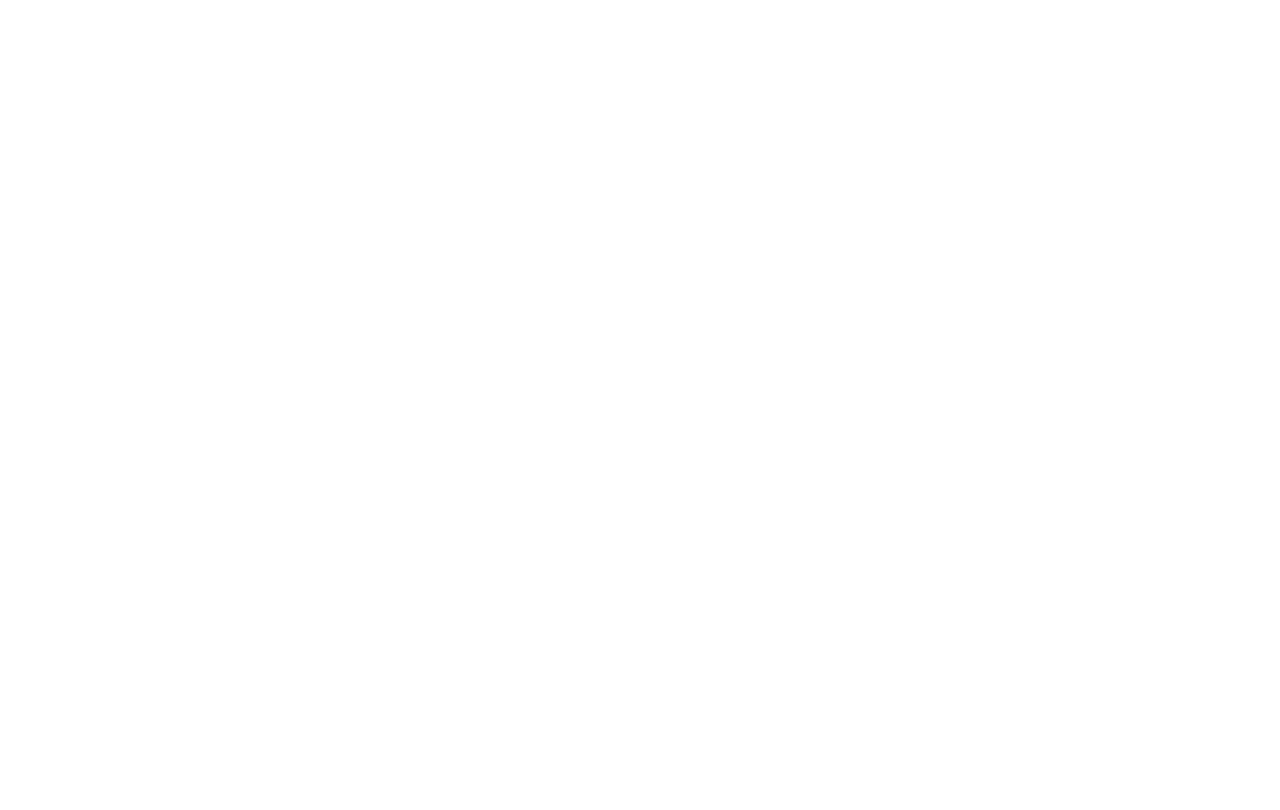
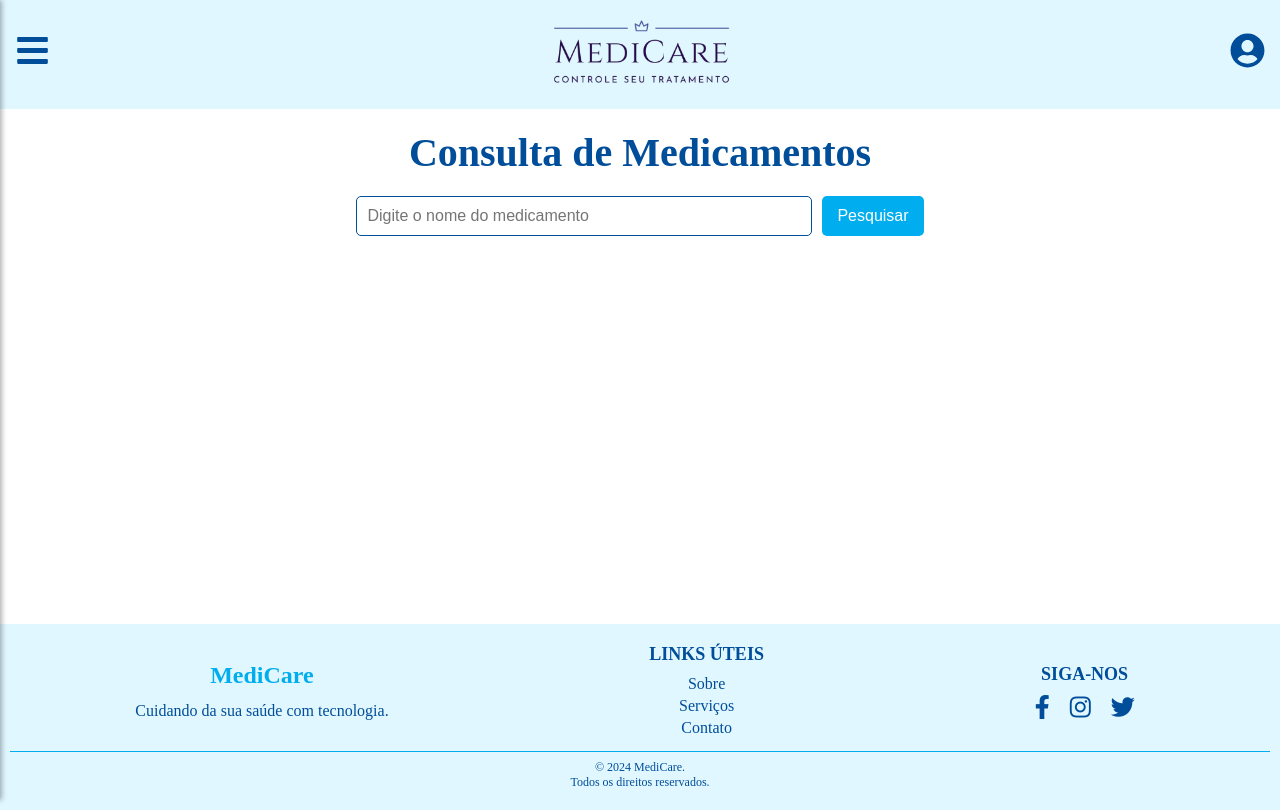
Before and after one commit to Raquel212/MediCareFrontEnd, a React (Vite) app: page /dicas in a window 1280 px wide. Before the commit this address had no page. Built offline with nearby package versions, Linux system fonts and the light colour scheme.

Commit message:
Update no Header Usuário

```diff
--- a/src/components/HeaderHomeUsuario/index.jsx
+++ b/src/components/HeaderHomeUsuario/index.jsx
@@ -1,6 +1,6 @@
 import { useState } from "react";
 import styles from './HeaderHomeUsuario.module.css';
-import { FaBars, FaTimes, FaUserCircle, FaPills, FaCalendarAlt, FaHistory, FaFileAlt, FaCog } from "react-icons/fa";
+import { FaBars, FaTimes, FaUserCircle, FaPills, FaCalendarAlt, FaHistory, FaFileAlt, FaCog, FaSearchPlus, FaClock } from "react-icons/fa";
 import { Link } from "react-router-dom";
 import logo from '../../assets/Logo_Sem.png';
 
@@ -45,11 +45,12 @@
             <nav className={`${styles.menuLateralHomeUsuario} ${menuAberto ? styles.aberto : ''}`}>
                 <ul>
                     <li><FaPills className={styles.menuIconHomeUsuario} /><a href="/cadastrarmedicamento">Cadastrar Medicamentos</a></li>
-                    <li><FaCalendarAlt className={styles.menuIconHomeUsuario} /><a href="/agendarmedicamento">Agendar Medicamento</a></li>
+                    <li><FaClock className={styles.menuIconHomeUsuario} /><a href="/agendarmedicamento">Agendar Medicamento</a></li>
                     <li><FaCog className={styles.menuIconHomeUsuario} /><a href="/gerenciarmedicamento">Gerenciar Medicamento</a></li>
                     <li><FaHistory className={styles.menuIconHomeUsuario} /><a href="/historico">Histórico</a></li>
                     <li><FaCalendarAlt className={styles.menuIconHomeUsuario} /><a href="/calendario">Calendário de Medicamento</a></li>
                     <li><FaFileAlt className={styles.menuIconHomeUsuario} /><a href="/relatorio">Relatório</a></li>
+                    <li><FaSearchPlus className={styles.menuIconHomeUsuario} /><a href="/dicas">Consulta de Medicamentos</a></li>
                 </ul>
             </nav>
         </>
--- a/src/routes.jsx
+++ b/src/routes.jsx
@@ -14,6 +14,7 @@
 import DetalhesMedicamento from "./pages/DetalhesMedicamentos";
 import Notificacao from "./pages/Notificacao";
 import EditarPerfil from "./pages/EditarPerfil";
+import MedicamentosConsulta from "./pages/MedicamentosConsulta";
 
 function AppRoutes() {
   return (
@@ -34,6 +35,7 @@
             <Route path="verDetalhes" element={<DetalhesMedicamento/>} />
             <Route path="/notificacao" element={<Notificacao />} />
             <Route path="/editarperfil" element={<EditarPerfil/>} />
+            <Route path="/dicas" element={<MedicamentosConsulta/>} />
         </Routes>
     </BrowserRouter>
   );
```
